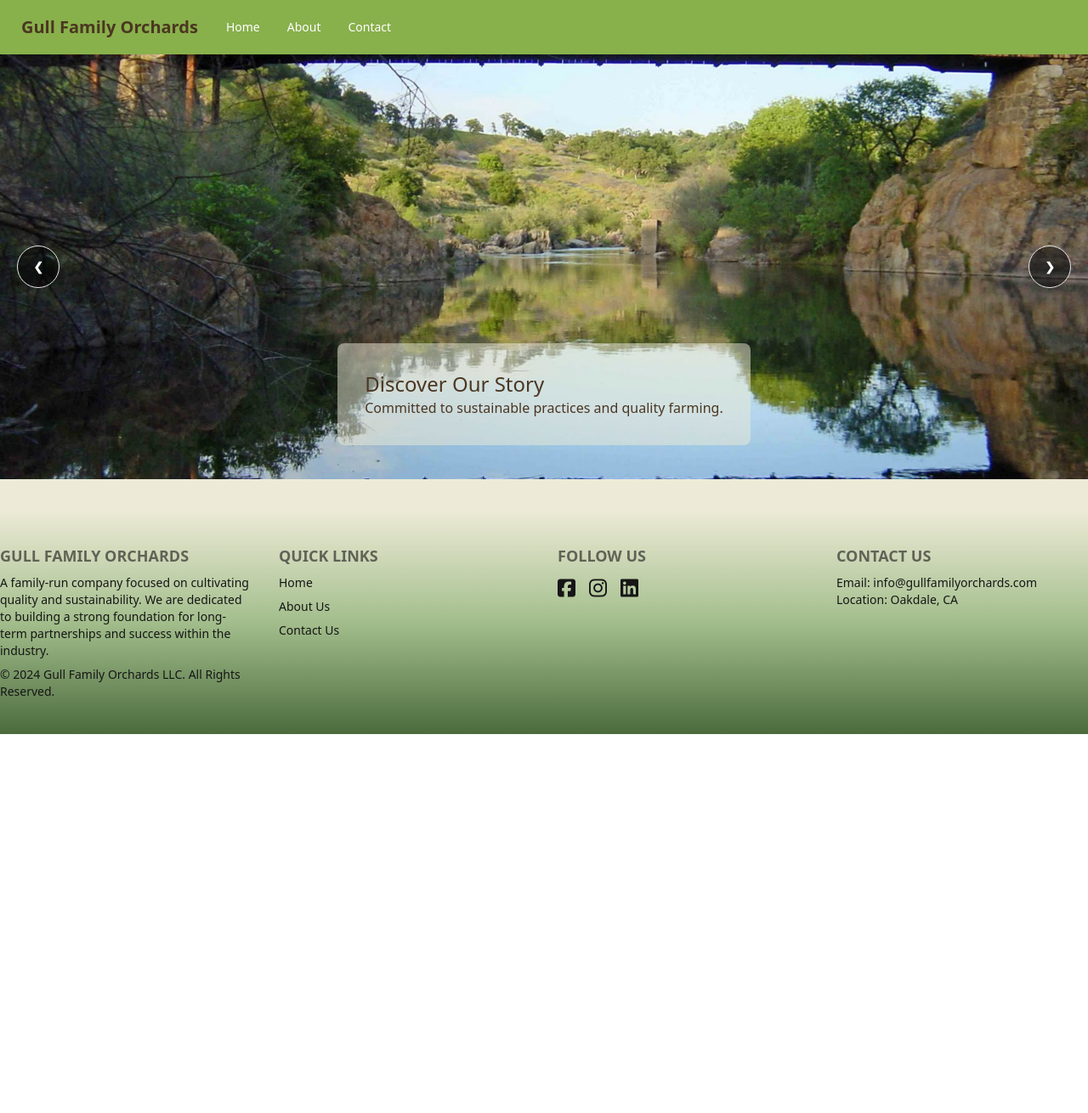
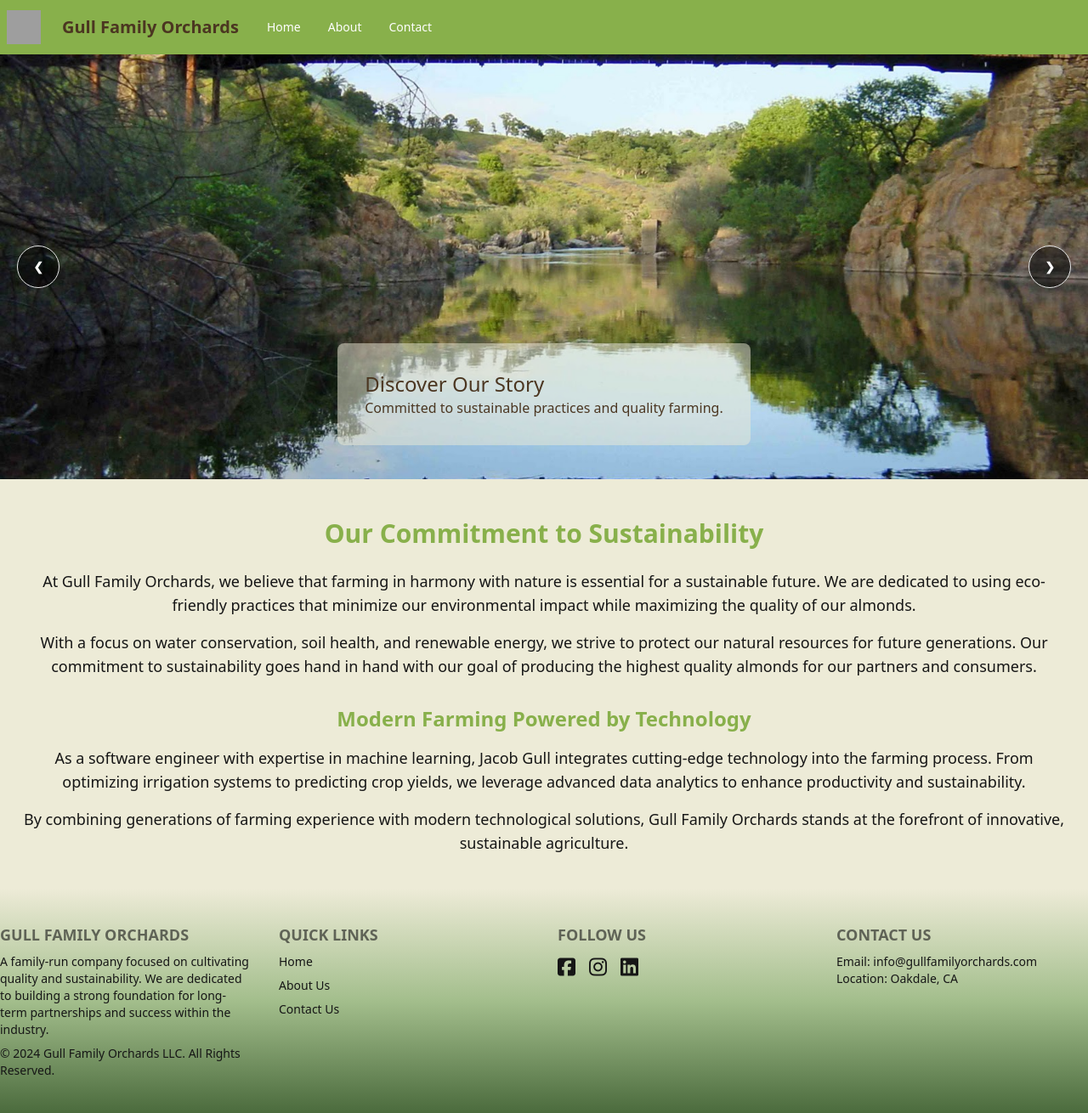
Before and after one commit to jacobgull/gullFamilyOrchards, an Angular app: page / in a window 1280 px wide. Shown: the whole page at 85% size. Before the commit the page ends 864 px from the top, so only its background shows below. Built offline with nearby package versions, Linux system fonts and the light colour scheme; grey boxes are pictures that could not be loaded.

Commit message:
Added changes to the contact us as well as google web scraping information and lastly fixing the homepage blank space

```diff
--- a/package.json
+++ b/package.json
@@ -6,8 +6,8 @@
     "start": "ng serve",
     "watch": "ng build --watch --configuration development",
     "test": "ng test",
-    "build": "ng build && ngx-sitemap dist/gull-family-orchards/browser https://www.gullfamilyorchards.com/",
-    "build-ghpages": "ng build --configuration=ghpages && ngx-sitemap dist/gull-family-orchards/browser https://www.gullfamilyorchards.com/"
+    "build": "ng build",
+    "build-ghpages": "ng build --configuration=ghpages --base-href 'https://www.gullfamilyorchards.com' && cp src/assets/robots.txt dist/gull-family-orchards/ && cp src/assets/sitemap.xml dist/gull-family-orchards/ && npx angular-cli-ghpages --dir=dist/gull-family-orchards"
   },
   "private": true,
   "dependencies": {
--- a/src/app/app.component.html
+++ b/src/app/app.component.html
@@ -1,7 +1,14 @@
 <nav class="navbar bg-primary text-white shadow-lg">
   <div class="container mx-auto">
     <!-- Logo -->
-    <a class="btn btn-ghost normal-case text-xl text-accent" routerLink="/">Gull Family Orchards</a>
+    <div class="flex items-center">
+      <!-- Logo Image -->
+      <a href="/" class="flex items-center">
+        <img src="assets/images/logo.svg" alt="Gull Family Orchards" class="h-10 w-10 mr-2"> <!-- Adjust size as needed -->
+        <!-- Optionally retain the brand name text next to the logo -->
+        <a class="btn btn-ghost normal-case text-xl text-accent" routerLink="/">Gull Family Orchards</a>
+      </a>
+    </div>
 
     <!-- Mobile Menu Toggle Button -->
     <div class="flex-none lg:hidden">
--- a/src/app/components/about/about.component.html
+++ b/src/app/components/about/about.component.html
@@ -1,5 +1,8 @@
 <section class="about">
-  <div class="container mx-auto p-6">
+  <div class="container mx-auto p-6 text-center"> <!-- Center the content -->
+    <!-- Center the logo -->
+    <img src="assets/images/logo.svg" alt="Gull Family Orchards" class="mx-auto w-50 block mb-6"> <!-- Add mx-auto and block to center -->
+
     <h1 class="text-4xl font-bold mb-6 text-center">About Gull Family Orchards</h1>
 
     <p class="text-lg mb-6">
@@ -21,4 +24,4 @@
       At Gull Family Orchards, we believe in cultivating more than just crops. We’re committed to growing a family legacy, one that is rooted in tradition, sustainability, and a respect for the land. Our goal is to produce the highest quality almonds while caring for the environment, contributing to the local economy, and building a lasting legacy for future generations.
     </p>
   </div>
-  </section>
+</section>
--- a/src/app/components/contact/contact.component.html
+++ b/src/app/components/contact/contact.component.html
@@ -11,7 +11,7 @@
         name="name"
         [(ngModel)]="name"
         required
-        class="w-full p-2 border border-gray-300 rounded-md focus:outline-none focus:ring focus:ring-indigo-500"
+        class="w-full p-2 border border-gray-300 rounded-md focus:outline-none focus:ring focus:ring-secondary-light"
       />
     </div>
 
@@ -24,7 +24,7 @@
         name="email"
         [(ngModel)]="email"
         required
-        class="w-full p-2 border border-gray-300 rounded-md focus:outline-none focus:ring focus:ring-indigo-500"
+        class="w-full p-2 border border-gray-300 rounded-md focus:outline-none focus:ring focus:ring-secondary-light"
       />
     </div>
 
@@ -37,7 +37,7 @@
         [(ngModel)]="message"
         rows="4"
         required
-        class="w-full p-2 border border-gray-300 rounded-md focus:outline-none focus:ring focus:ring-indigo-500"
+        class="w-full p-2 border border-gray-300 rounded-md focus:outline-none focus:ring focus:ring-secondary-light"
       ></textarea>
     </div>
 
@@ -45,11 +45,24 @@
     <div class="text-center">
       <button
         type="submit"
-        class="bg-indigo-500 hover:bg-indigo-600 text-white font-bold py-2 px-4 rounded-md"
+        class="bg-primary-light hover:bg-primary text-white font-bold py-2 px-4 rounded-md"
         [disabled]="!contactForm.form.valid"
       >
         Submit
       </button>
     </div>
   </form>
+
+  <!-- Business Hours & Disclaimer -->
+  <div class="mt-8 text-center">
+    <h2 class="text-2xl font-bold mb-2">Business Hours</h2>
+    <p class="text-lg">
+      Monday - Friday: 8:00 AM - 5:00 PM<br />
+      Saturday: 9:00 AM - 1:00 PM<br />
+      Sunday: Closed
+    </p>
+    <p class="text-sm mt-4 text-gray-600">
+      We will reply as soon as possible during our business hours.
+    </p>
+  </div>
 </div>
--- a/src/app/components/home/home.component.html
+++ b/src/app/components/home/home.component.html
@@ -38,3 +38,22 @@
     <button (click)="moveCarousel(1)" class="btn btn-circle absolute top-1/2 right-5 transform -translate-y-1/2">❯</button>
   </div>
 </div>
+<section class="bg-secondary-light py-10">
+  <div class="container mx-auto text-center px-6">
+    <h2 class="text-3xl font-bold text-primary mb-6">Our Commitment to Sustainability</h2>
+    <p class="text-lg mb-4">
+      At Gull Family Orchards, we believe that farming in harmony with nature is essential for a sustainable future. We are dedicated to using eco-friendly practices that minimize our environmental impact while maximizing the quality of our almonds.
+    </p>
+    <p class="text-lg mb-8">
+      With a focus on water conservation, soil health, and renewable energy, we strive to protect our natural resources for future generations. Our commitment to sustainability goes hand in hand with our goal of producing the highest quality almonds for our partners and consumers.
+    </p>
+
+    <h3 class="text-2xl font-bold text-primary mb-4">Modern Farming Powered by Technology</h3>
+    <p class="text-lg mb-4">
+      As a software engineer with expertise in machine learning, Jacob Gull integrates cutting-edge technology into the farming process. From optimizing irrigation systems to predicting crop yields, we leverage advanced data analytics to enhance productivity and sustainability.
+    </p>
+    <p class="text-lg">
+      By combining generations of farming experience with modern technological solutions, Gull Family Orchards stands at the forefront of innovative, sustainable agriculture.
+    </p>
+  </div>
+</section>
```
Also changed, not shown: src/assets/robots.txt (added), 2 other files (tests, documents, lock files or other folders).
